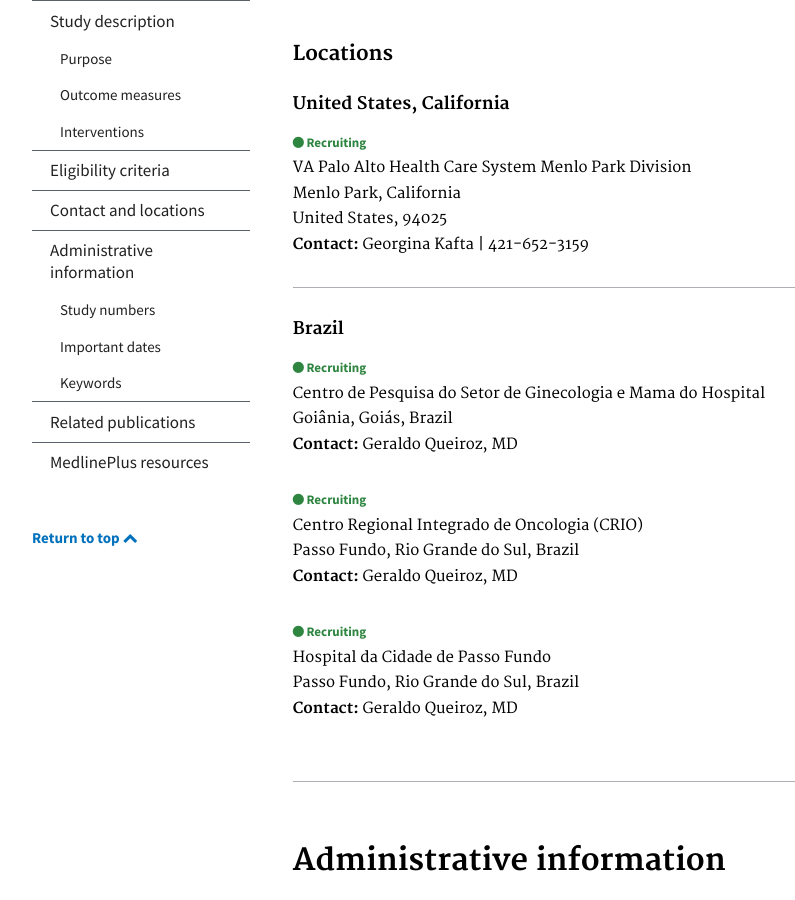
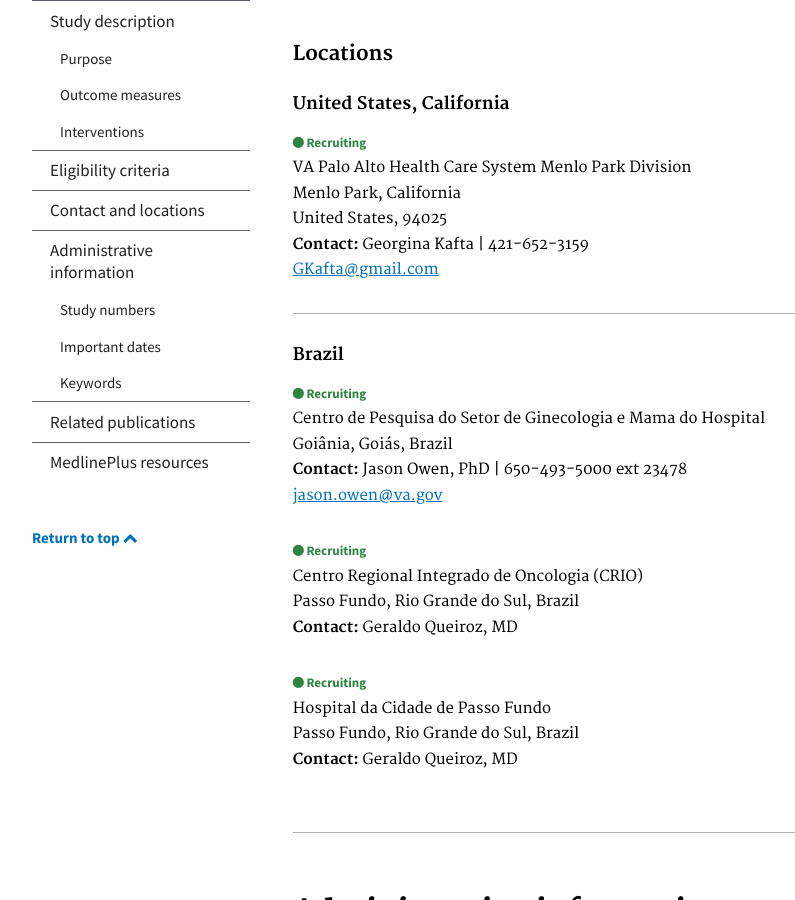
Before and after one commit to 18F/clinical-trials-prototype, a Jekyll site: the page built from pages/study-detail.md, in a window 1280 px wide and 900 px high, scrolled down 5223 px. Shown: the whole window, without its empty margins (118-913 px from the left). Built offline with Jekyll 4.4.1, drawn with Linux system fonts in a browser that asks for light colours.

Commit message:
Minor changes

```diff
--- a/assets/js/main.js
+++ b/assets/js/main.js
@@ -3477,7 +3477,7 @@ Glossary.prototype.initList = function() {
 Glossary.prototype.linkTerms = function() {
   var terms = document.querySelectorAll('[data-term]');
   forEach(terms, function(term) {
-    term.setAttribute('title', 'Click to define');
+    term.setAttribute('title', 'What does this mean?');
     term.setAttribute('tabIndex', 0);
     term.setAttribute('data-term', (term.getAttribute('data-term') || '').toLowerCase());
   });
--- a/pages/study-detail.md
+++ b/pages/study-detail.md
@@ -223,6 +223,8 @@ class: study-detail
         United States, 94025
         <br>
         <b>Contact:</b> Georgina Kafta | 421-652-3159
+        <br>
+        <a href="#0">GKafta@gmail.com</a>
       </p>
     </div>
     <hr class="hr-small">
@@ -238,7 +240,9 @@ class: study-detail
         <br>
         Goiânia, Goiás, Brazil
         <br>
-        <b>Contact:</b> Geraldo Queiroz, MD
+        <b>Contact:</b> Jason Owen, PhD | 650-493-5000 ext 23478
+        <br>
+        <a href="#0">jason.owen@va.gov</a>
       </p>
     </div>
     <div class="study-location">
```
